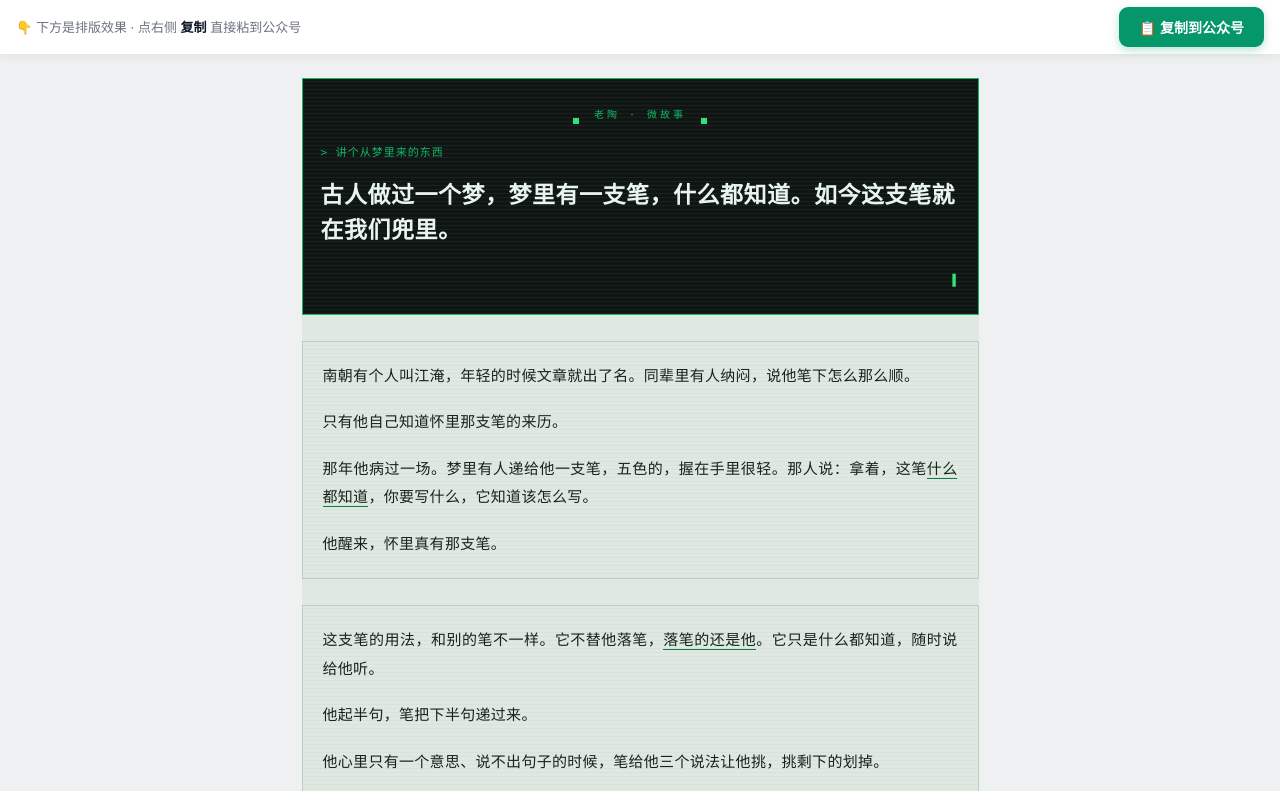
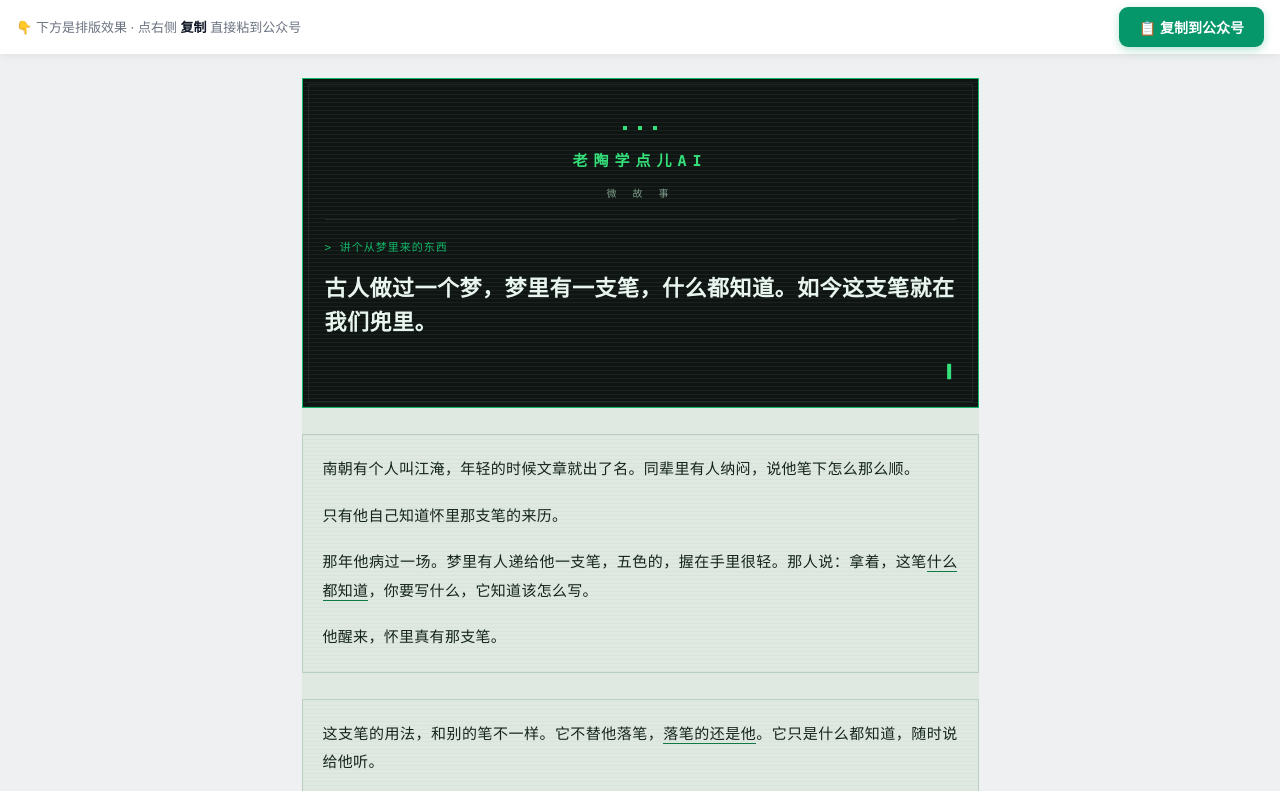
Before and after one commit to 278574787-boop/cola-pages, a plain HTML site: page na-zhibi/index.html in a window 1280 px wide. Shown: the top 791 px of the page. Drawn offline with Linux system fonts and the light colour scheme.

Commit message:
Masthead uses account name

```diff
--- a/na-zhibi/index.html
+++ b/na-zhibi/index.html
@@ -28,17 +28,20 @@
   <div id="gzh-content">
 <section style="max-width: 677px;margin: 0 auto;background: #DFE9E1;font-family: -apple-system, BlinkMacSystemFont, 'PingFang SC', 'Hiragino Sans GB', 'Microsoft YaHei', sans-serif;color: #15251C;line-height: 1.9;letter-spacing: 0.3px;overflow-x: hidden;">
 
-<section style="margin: 0 0 26px 0;background-color:#0E1512;background-image:repeating-linear-gradient(0deg, rgba(255,255,255,0.05) 0px, rgba(255,255,255,0.05) 1px, rgba(255,255,255,0) 1px, rgba(255,255,255,0) 4px);border:1px solid #12B76A;border-radius:0;padding:18px 18px 20px 18px;box-sizing:border-box;">
-  <p style="margin:0 0 16px 0;text-align:center;">
-    <span style="display:inline-block;width:6px;height:6px;background-color:#35E07B;margin-right:10px;font-size:0;line-height:0;"><span leaf=""><br></span></span>
-    <span style="font-family:'SFMono-Regular',Consolas,'Courier New',monospace;font-size:10px;letter-spacing:3px;color:#12B76A;"><span leaf="">老陶 · 微故事</span></span>
-    <span style="display:inline-block;width:6px;height:6px;background-color:#35E07B;margin-left:10px;font-size:0;line-height:0;"><span leaf=""><br></span></span>
-  </p>
-  <p style="margin:0 0 14px 0;font-family:'SFMono-Regular',Consolas,'Courier New',monospace;font-size:11px;letter-spacing:1px;color:#12B76A;"><span leaf="">&gt; 讲个从梦里来的东西</span></p>
-  <p style="margin:0 0 16px 0;font-size:23px;font-weight:700;line-height:1.5;letter-spacing:0.5px;color:#E8F5EE;"><span leaf="">古人做过一个梦，梦里有一支笔，什么都知道。如今这支笔就在我们兜里。</span></p>
-  <p style="margin:0;text-align:right;">
-    <span style="font-family:'SFMono-Regular',Consolas,'Courier New',monospace;font-size:11px;color:#35E07B;"><span leaf="">▌</span></span>
-  </p>
+<section style="margin: 0 0 26px 0;background-color:#0E1512;background-image:repeating-linear-gradient(0deg, rgba(255,255,255,0.05) 0px, rgba(255,255,255,0.05) 1px, rgba(255,255,255,0) 1px, rgba(255,255,255,0) 4px);border:1px solid #12B76A;border-radius:0;padding:5px;box-sizing:border-box;">
+  <section style="border:1px solid #1F2B24;padding:20px 16px 16px 16px;box-sizing:border-box;">
+    <p style="margin:0 0 12px 0;text-align:center;">
+      <span style="display:inline-block;width:4px;height:4px;background-color:#35E07B;margin-right:6px;font-size:0;line-height:0;"><span leaf=""><br></span></span>
+      <span style="display:inline-block;width:4px;height:4px;background-color:#35E07B;margin-right:6px;font-size:0;line-height:0;"><span leaf=""><br></span></span>
+      <span style="display:inline-block;width:4px;height:4px;background-color:#35E07B;font-size:0;line-height:0;"><span leaf=""><br></span></span>
+    </p>
+    <p style="margin:0 0 8px 0;text-align:center;font-family:'SFMono-Regular',Consolas,'Courier New',monospace;font-size:15px;font-weight:700;letter-spacing:6px;color:#35E07B;"><span leaf="">老陶学点儿AI</span></p>
+    <p style="margin:0 0 16px 0;text-align:center;font-family:'SFMono-Regular',Consolas,'Courier New',monospace;font-size:10px;letter-spacing:5px;color:#7E9C8B;"><span leaf="">微 故 事</span></p>
+    <p style="margin:0 0 18px 0;height:1px;background-color:#1F2B24;font-size:0;line-height:0;"><span leaf=""><br></span></p>
+    <p style="margin:0 0 12px 0;font-family:'SFMono-Regular',Consolas,'Courier New',monospace;font-size:11px;letter-spacing:1px;color:#12B76A;"><span leaf="">&gt; 讲个从梦里来的东西</span></p>
+    <p style="margin:0 0 16px 0;font-size:22px;font-weight:700;line-height:1.55;letter-spacing:0.5px;color:#E8F5EE;"><span leaf="">古人做过一个梦，梦里有一支笔，什么都知道。如今这支笔就在我们兜里。</span></p>
+    <p style="margin:0;text-align:right;"><span style="font-family:'SFMono-Regular',Consolas,'Courier New',monospace;font-size:13px;color:#35E07B;"><span leaf="">▌</span></span></p>
+  </section>
 </section>
 
 <section style="margin: 0 0 26px 0;background-color:#DFE9E1;background-image:repeating-linear-gradient(0deg, rgba(21,37,28,0.03) 0px, rgba(21,37,28,0.03) 1px, rgba(255,255,255,0) 1px, rgba(255,255,255,0) 4px);border:1px solid #B9CFC0;border-radius:0;padding:20px;box-sizing:border-box;">
@@ -115,7 +118,7 @@
 
 <section style="margin: 0 0 26px 0;background-color:#DFE9E1;background-image:repeating-linear-gradient(0deg, rgba(21,37,28,0.03) 0px, rgba(21,37,28,0.03) 1px, rgba(255,255,255,0) 1px, rgba(255,255,255,0) 4px);border:1px solid #B9CFC0;border-radius:0;padding:20px;box-sizing:border-box;">
   <p style="margin:0 0 10px 0;font-family:'SFMono-Regular',Consolas,'Courier New',monospace;font-size:10px;letter-spacing:2px;color:#6B7280;"><span leaf="">作者</span></p>
-  <p style="margin:0 0 16px 0;font-size:14px;line-height:1.9;text-align:justify;color:#15251C;"><span leaf="">我是老陶，最近在学 AI 影视制作，从剧本到交付整条路自己走一遍，学出点样子就拿这儿来聊。</span></p>
+  <p style="margin:0 0 16px 0;font-size:14px;line-height:1.9;text-align:justify;color:#15251C;"><span leaf="">我是老陶，号叫老陶学点儿AI，在这儿写 AI 和我的学习。最近在学 AI 影视制作，从剧本到交付整条路自己走一遍，学出点样子就拿这儿来聊。</span></p>
   <p style="margin:0;font-size:14px;line-height:1.9;text-align:justify;color:#15251C;"><span leaf="">觉得这篇还有点意思，欢迎</span><strong style="color:#12B76A;"><span leaf="">点赞、在看、转发</span></strong><span leaf="">，我们下篇见。</span></p>
 </section>
 
```
